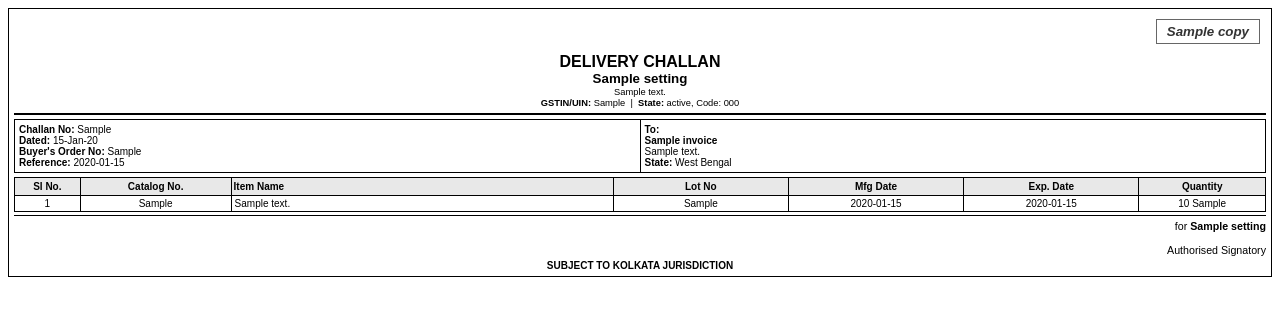
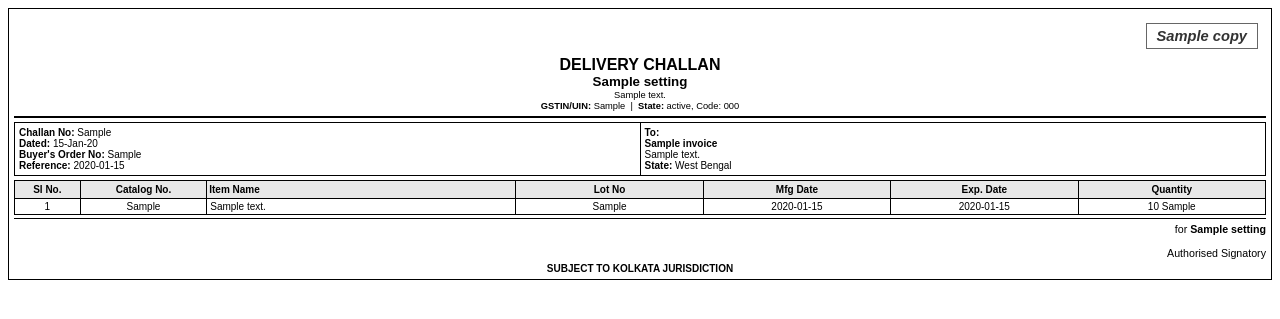
Before and after one commit to tuhinsbcl2-ctrl/gst-invoice-laptop, a Flask app: template app/templates/challan/pdf_template.html in a window 1280 px wide. Shown: the top 319 px of the page. Run offline with Flask 3, Linux system fonts and the light colour scheme; tables that the repository leaves empty hold one stand-in row (values such as "Sample post"); the template is opened without the code that fills it: values that come from a table or form of the project are taken from there, most other values are stand-ins (such as "Sample title", 1, 10 or a date in 2020).

Commit message:
Fix copy label height/font and challan column widths for Lot No/Mfg Date/Exp Date readability
Agent-Logs-Url: https://github.com/tuhinsbcl2-ctrl/gst-invoice-laptop/sessions/fdae2660-eda1-4d4f-a04b-4d9493d91dd9

Co-authored-by: tuhinsbcl2-ctrl <270047052+tuhinsbcl2-ctrl@users.noreply.github.com>

```diff
--- a/app/templates/challan/pdf_template.html
+++ b/app/templates/challan/pdf_template.html
@@ -44,8 +44,8 @@
     <table style="border-collapse:collapse; width:100%; margin-bottom:4px;">
         <tr>
             <td style="border:none; padding:0;">&nbsp;</td>
-            <td style="border:none; padding:10px 6px; text-align:right;">
-                <span style="font-size:10pt; font-weight:bold; font-style:italic; color:#333; border:1px solid #666; padding:4px 10px;">{{ copy }}</span>
+            <td style="border:none; padding:14px 8px 8px 6px; text-align:right;">
+                <span style="font-size:11pt; font-weight:bold; font-style:italic; color:#333; border:1px solid #666; padding:4px 10px;">{{ copy }}</span>
             </td>
         </tr>
     </table>
@@ -86,24 +86,24 @@
         <thead>
             <tr>
                 <th width="5%" style="text-align:center; border:1px solid #000; padding:3px 2px; background:#e8e8e8; font-size:7.5pt;">Sl No.</th>
-                <th width="12%" style="text-align:center; border:1px solid #000; padding:3px 2px; background:#e8e8e8; font-size:7.5pt;">Catalog No.</th>
-                <th width="31%" style="text-align:left; border:1px solid #000; padding:3px 2px; background:#e8e8e8; font-size:7.5pt;">Item Name</th>
-                <th width="14%" style="text-align:center; border:1px solid #000; padding:3px 2px; background:#e8e8e8; font-size:7.5pt;">Lot No</th>
-                <th width="14%" style="text-align:center; border:1px solid #000; padding:3px 2px; background:#e8e8e8; font-size:7.5pt;">Mfg Date</th>
-                <th width="14%" style="text-align:center; border:1px solid #000; padding:3px 2px; background:#e8e8e8; font-size:7.5pt;">Exp. Date</th>
-                <th width="10%" style="text-align:center; border:1px solid #000; padding:3px 2px; background:#e8e8e8; font-size:7.5pt;">Quantity</th>
+                <th width="10%" style="text-align:center; border:1px solid #000; padding:3px 2px; background:#e8e8e8; font-size:7.5pt;">Catalog No.</th>
+                <th width="25%" style="text-align:left; border:1px solid #000; padding:3px 2px; background:#e8e8e8; font-size:7.5pt;">Item Name</th>
+                <th width="15%" style="text-align:center; border:1px solid #000; padding:3px 2px; background:#e8e8e8; font-size:7.5pt;">Lot No</th>
+                <th width="15%" style="text-align:center; border:1px solid #000; padding:3px 2px; background:#e8e8e8; font-size:7.5pt; white-space:nowrap;">Mfg Date</th>
+                <th width="15%" style="text-align:center; border:1px solid #000; padding:3px 2px; background:#e8e8e8; font-size:7.5pt; white-space:nowrap;">Exp. Date</th>
+                <th width="15%" style="text-align:center; border:1px solid #000; padding:3px 2px; background:#e8e8e8; font-size:7.5pt;">Quantity</th>
             </tr>
         </thead>
         <tbody>
             {% for item in invoice.items %}
             <tr>
                 <td width="5%" style="text-align:center; border:1px solid #000; padding:2px 3px; font-size:7.5pt;">{{ item.sl_no }}</td>
-                <td width="12%" style="text-align:center; border:1px solid #000; padding:2px 3px; font-size:7.5pt;">{{ item.catalog_no }}</td>
-                <td width="31%" style="border:1px solid #000; padding:2px 3px; font-size:7.5pt;">{{ item.description }}</td>
-                <td width="14%" style="text-align:center; border:1px solid #000; padding:2px 3px; font-size:7.5pt;">{{ item.lot_no or '' }}</td>
-                <td width="14%" style="text-align:center; border:1px solid #000; padding:2px 3px; font-size:7.5pt;">{{ item.mfg_date or '' }}</td>
-                <td width="14%" style="text-align:center; border:1px solid #000; padding:2px 3px; font-size:7.5pt;">{{ item.exp_date or '' }}</td>
-                <td width="10%" style="text-align:center; border:1px solid #000; padding:2px 3px; font-size:7.5pt;">{{ item.quantity|int if item.quantity == item.quantity|int else item.quantity }} {{ item.unit }}</td>
+                <td width="10%" style="text-align:center; border:1px solid #000; padding:2px 3px; font-size:7.5pt;">{{ item.catalog_no }}</td>
+                <td width="25%" style="border:1px solid #000; padding:2px 3px; font-size:7.5pt;">{{ item.description }}</td>
+                <td width="15%" style="text-align:center; border:1px solid #000; padding:2px 3px; font-size:7.5pt;">{{ item.lot_no or '' }}</td>
+                <td width="15%" style="text-align:center; border:1px solid #000; padding:2px 3px; font-size:7.5pt;">{{ item.mfg_date or '' }}</td>
+                <td width="15%" style="text-align:center; border:1px solid #000; padding:2px 3px; font-size:7.5pt;">{{ item.exp_date or '' }}</td>
+                <td width="15%" style="text-align:center; border:1px solid #000; padding:2px 3px; font-size:7.5pt;">{{ item.quantity|int if item.quantity == item.quantity|int else item.quantity }} {{ item.unit }}</td>
             </tr>
             {% endfor %}
         </tbody>
--- a/app/templates/invoice/pdf_template.html
+++ b/app/templates/invoice/pdf_template.html
@@ -35,8 +35,8 @@
     <table style="border-collapse:collapse; width:100%; margin-bottom:4px;">
         <tr>
             <td style="border:none; padding:0;">&nbsp;</td>
-            <td style="border:none; padding:10px 6px; text-align:right;">
-                <span style="font-size:10pt; font-weight:bold; font-style:italic; color:#333; border:1px solid #666; padding:4px 10px;">{{ copy }}</span>
+            <td style="border:none; padding:14px 8px 8px 6px; text-align:right;">
+                <span style="font-size:11pt; font-weight:bold; font-style:italic; color:#333; border:1px solid #666; padding:4px 10px;">{{ copy }}</span>
             </td>
         </tr>
     </table>
```
Also changed, not shown: app/templates/combined_pdf_template.html (+16 -16 lines).
